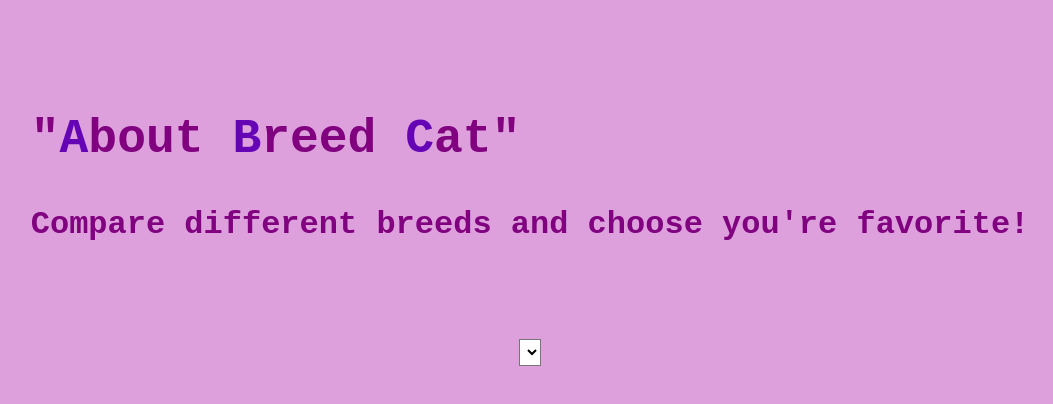
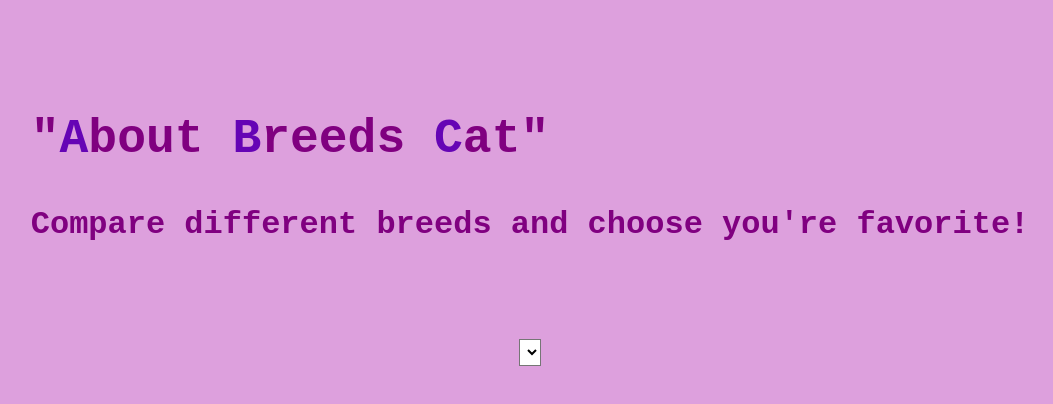
Before and after one commit to CuteCadbury/cat-breeds-project, a plain HTML site: page index.html in a window 1280 px wide. Shown: the whole page, without its empty margins (110-1163 px from the left). Drawn offline with Linux system fonts and the light colour scheme; no server answers.

Commit message:
in porgress

```diff
--- a/index.html
+++ b/index.html
@@ -6,34 +6,20 @@
    <meta name="viewport" content="width=device-width, initial-scale=1.0">
    <link rel="stylesheet" href="index.css">
    <script defer src="index.js"></script>
-   <title>About Breed Cat</title>
+   <title>About Breeds Cat</title>
 </head>
     <body>
     <div class="logo">
         <div class="container">
-           <h2>"<span>A</span>bout <span>B</span>reed <span>C</span>at"</h2>
+            <h2>"<span>A</span>bout <span>B</span>reeds <span>C</span>at"</h2>
             <p>Compare different breeds and choose you're favorite!</p>
         </div>
     </div>
 
-<!------------------Dropdown Original----------------->
     <div class="select-wrapper">
         <select id="selectBreed" name="selectBreed"></select>
     </div>
 
-<!---------------------Result Select------------------->
-       <!-- <div class="card" id = "card-shadow">
-            <div class="card-img">
-            <img src = >
-            </div>
-            <h3 id="cat-breed"></h3>
-            <li id="description"><b>Description:</b> </li>
-            <li id="temperament"><b>Temperament:</b> </li>
-            <li id="lifespan"><b>Life_span:</b> </li>
-            <li id="origin"><b>Origin:</b> </li>
-            <button class="delete-btn">Delete</button>
-        </div> -->
-
         <div id="breed-collection"></div>
     </body>
 </html>
```
Also changed, not shown: 1 other file. Lines whose indentation alone changed are shown as unchanged.
